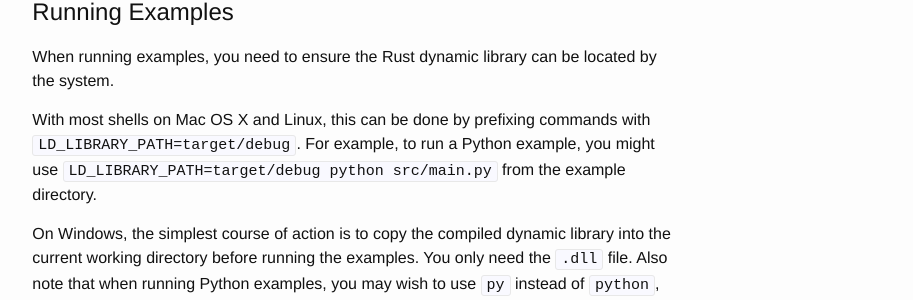
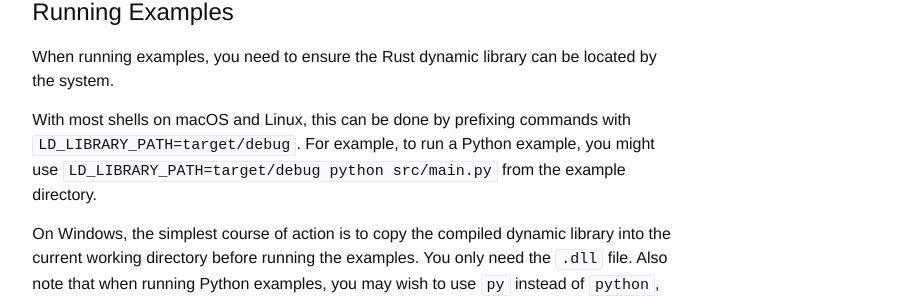
Before and after one commit to shepmaster/rust-ffi-omnibus, a Jekyll site: the page built from site/basics/index.md, in a window 1280 px wide. Shown: the part 1466-1766 px from the top of the page, without its empty margins (181-1094 px from the left). Built offline with Jekyll 4.4.1, drawn with Linux system fonts in a browser that asks for light colours; nearby versions of some CDN libraries; a style sheet for code colours, icons or effects is not loaded.

Commit message:
Rename Mac OS X to macOS

```diff
--- a/site/basics/index.md
+++ b/site/basics/index.md
@@ -68,7 +68,7 @@ untested.
 When running examples, you need to ensure the Rust dynamic library
 can be located by the system.
 
-With most shells on Mac OS X and Linux, this can be done by prefixing
+With most shells on macOS and Linux, this can be done by prefixing
 commands with `LD_LIBRARY_PATH=target/debug`.  For example, to run a
 Python example, you might use
 `LD_LIBRARY_PATH=target/debug python src/main.py` from the example
```
Also changed, not shown: site/integers/index.md (+2 -2 lines).
